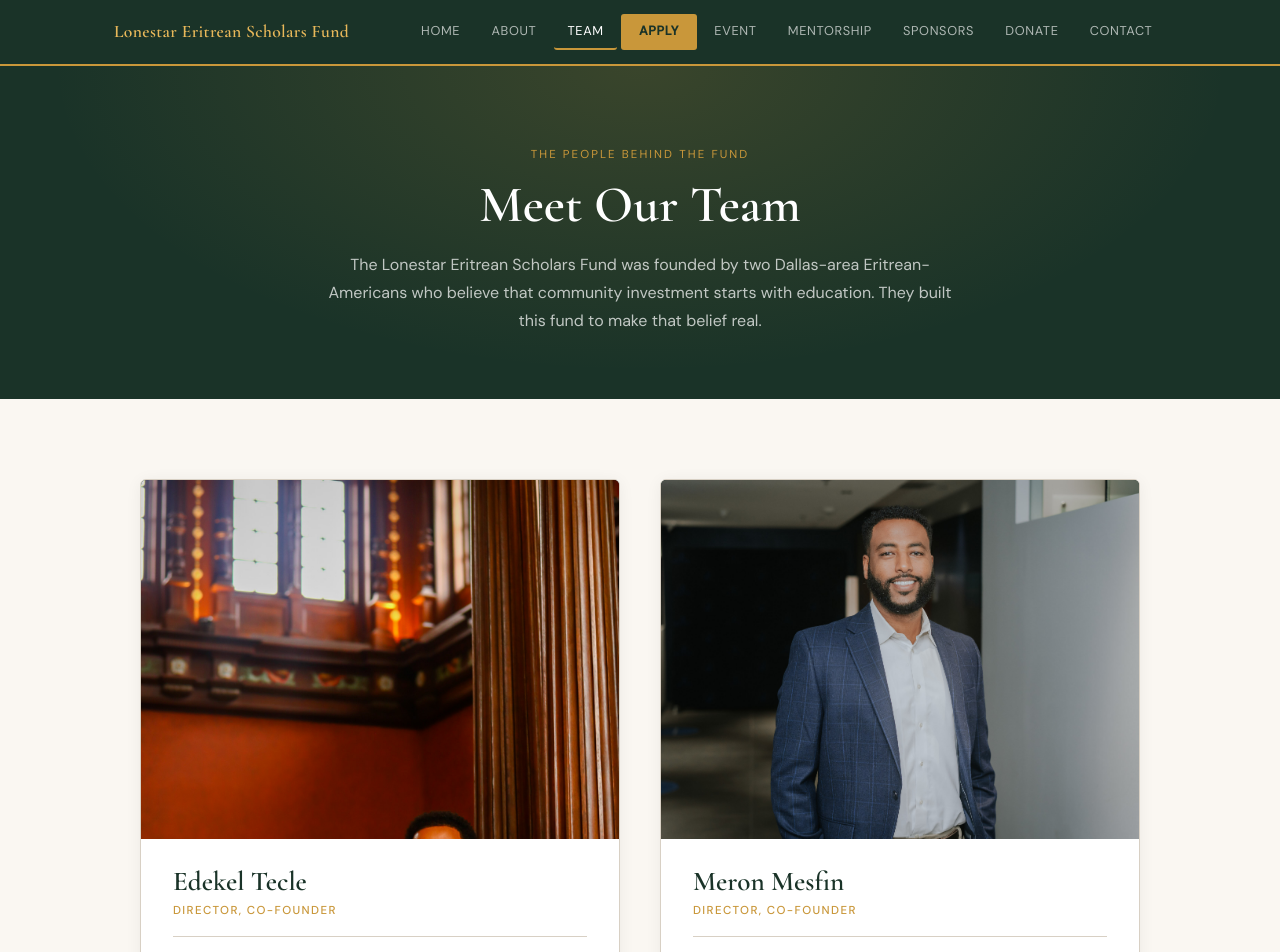
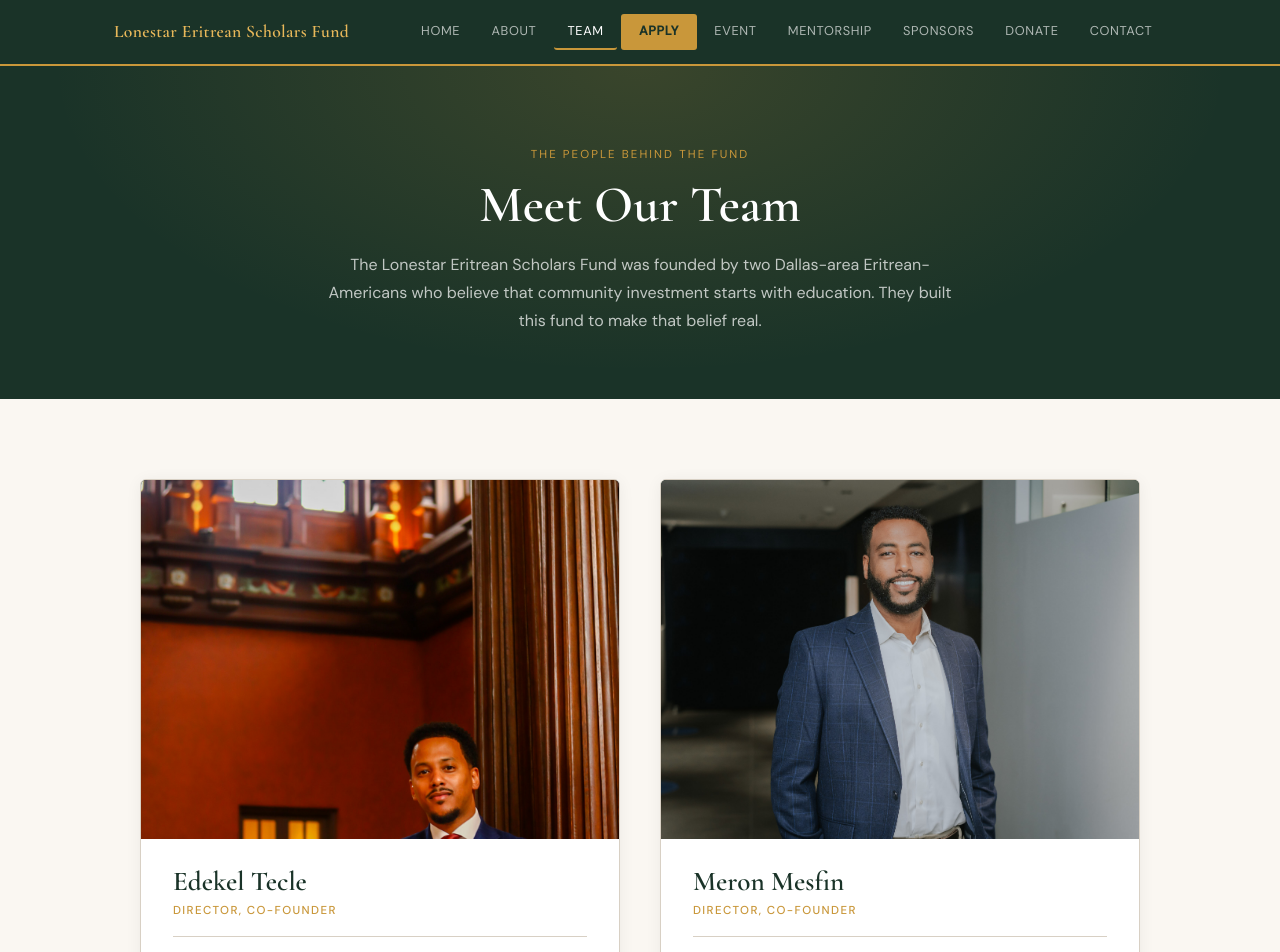
Before and after one commit to idrissae000/LESF, a Next.js app: page /team in a window 1280 px wide. Shown: the top 952 px of the page. Built offline with nearby package versions, Linux system fonts and the light colour scheme.

Commit message:
Reposition Eddy's photo: 60% right, 25% down
objectPosition '60% 25%' shifts focus slightly right and down
to center his face within the card crop.

https://claude.ai/code/session_0179TuePMQRtkFTQ4Y1frhKS

```diff
--- a/app/(site)/team/page.tsx
+++ b/app/(site)/team/page.tsx
@@ -5,6 +5,7 @@ export const metadata: Metadata = { title: 'Our Team — Lonestar Eritrean Schol
 const TEAM = [
   {
     photo: '/team/eddy.jpg',
+    photoPosition: '60% 25%',
     name: 'Edekel Tecle',
     title: 'Director, Co-Founder',
     bio: [
@@ -14,6 +15,7 @@ const TEAM = [
   },
   {
     photo: '/team/matthew.jpg',
+    photoPosition: 'top center',
     name: 'Meron Mesfin',
     title: 'Director, Co-Founder',
     bio: [
@@ -46,7 +48,7 @@ export default function TeamPage() {
       {/* Team cards */}
       <section style={{ background: 'var(--cream)', padding: '5rem 1.5rem' }}>
         <div style={{ maxWidth: '1000px', margin: '0 auto', display: 'grid', gridTemplateColumns: 'repeat(auto-fit, minmax(320px, 1fr))', gap: '2.5rem' }}>
-          {TEAM.map(({ photo, name, title, bio }) => (
+          {TEAM.map(({ photo, photoPosition, name, title, bio }) => (
             <div
               key={name}
               style={{
@@ -69,7 +71,7 @@ export default function TeamPage() {
                     width: '100%',
                     height: '100%',
                     objectFit: 'cover',
-                    objectPosition: 'top center',
+                    objectPosition: photoPosition,
                   }}
                 />
               </div>
```
